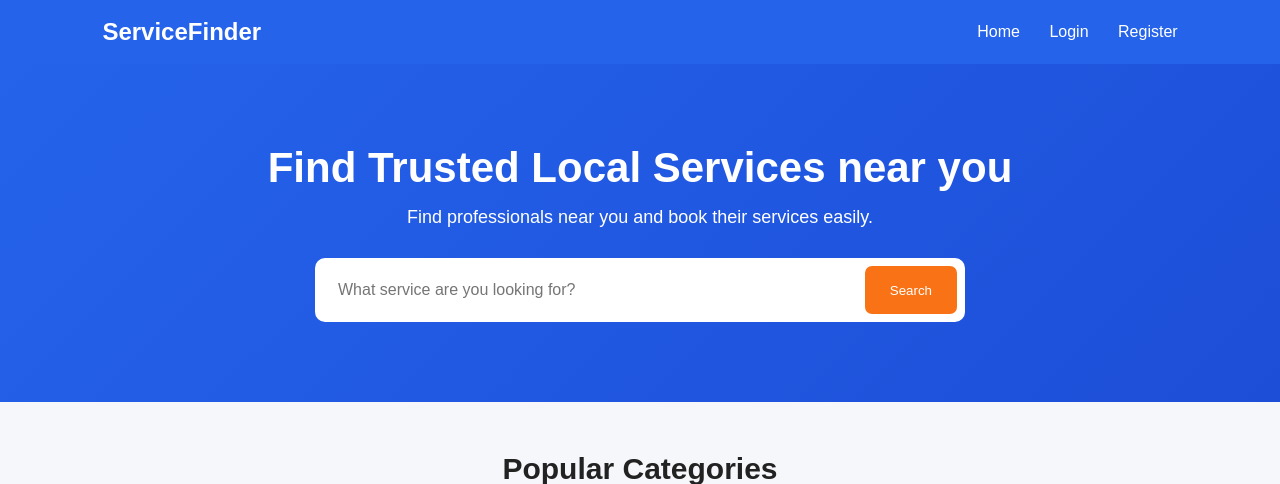
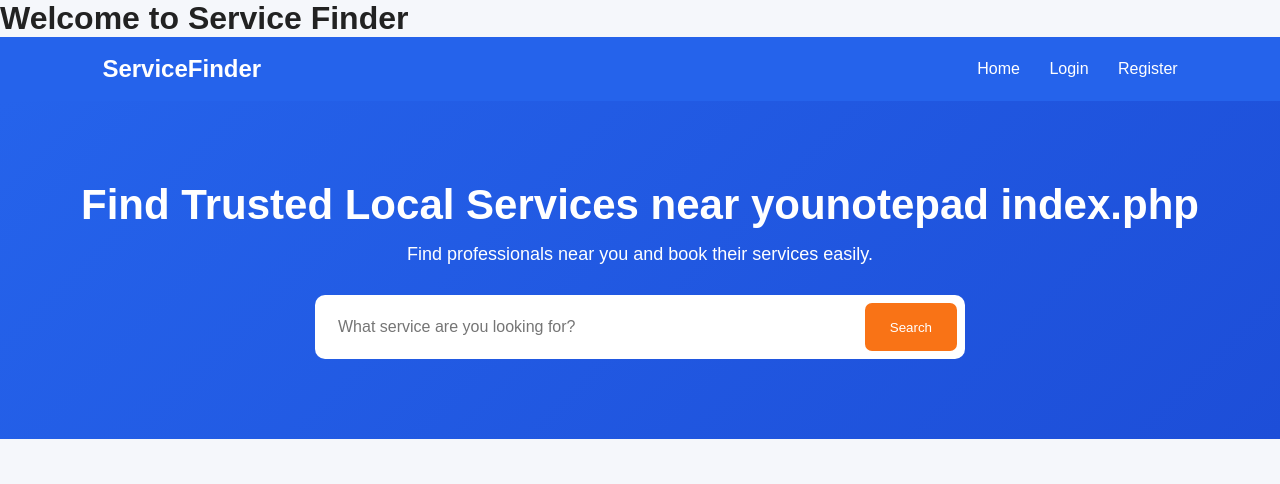
Before and after one commit to sj6215763-boop/local-service-finder, a PHP site: page / in a window 1280 px wide. Shown: the top 484 px of the page. Run offline with PHP 8.4, Linux system fonts and the light colour scheme; data comes from the database, SQL or seed files in the repository.

Commit message:
Updated home page

```diff
--- a/index.php
+++ b/index.php
@@ -11,7 +11,7 @@ $result = $conn->query($sql);
     <meta charset="UTF-8">
     <meta name="viewport" content="width=device-width, initial-scale=1.0">
 
-    <title>Local Service Finder</title>
+    <h1>Welcome to Service Finder</h1>
 
     <style>
         * {
@@ -216,7 +216,7 @@ $result = $conn->query($sql);
 
 <section class="hero">
 
-    <h1>Find Trusted Local Services near you</h1>
+    <h1>Find Trusted Local Services near younotepad index.php</h1>
 
     <p>
         Find professionals near you and book their services easily.
```
